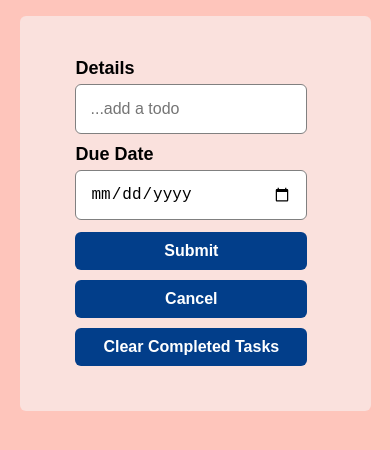
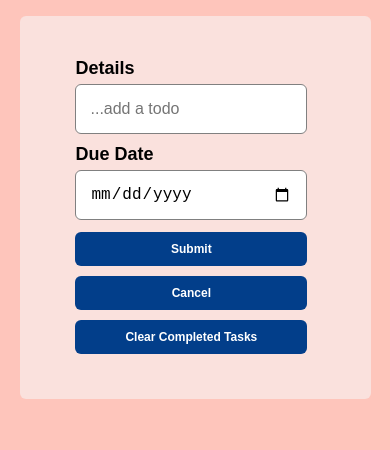
Before and after one commit to patrick-replogle/typescript-todo, a React (Create React App) app: page / in a window 390 px wide. Shown: the top 450 px of the page. Built offline with nearby package versions, Linux system fonts and the light colour scheme.

Commit message:
more style tweaks

```diff
--- a/src/components/form/Form.tsx
+++ b/src/components/form/Form.tsx
@@ -106,6 +106,7 @@ const Form = ({
               value={formState.date}
               onChange={handleChange}
               min={today}
+              className="date"
             />
           </label>
         </div>
--- a/src/components/form/form.styles.scss
+++ b/src/components/form/form.styles.scss
@@ -42,7 +42,7 @@ form {
         width: 100%;
         height: 50px;
         font-size: 1.6rem;
-        min-width: 100%;
+        max-width: 100%;
       }
     }
   }
@@ -71,6 +71,11 @@ form {
         font-size: 1.6rem;
       }
 
+      @media (max-width: 400px) {
+        max-width: 95%;
+        font-size: 1.2rem;
+      }
+
       &:hover {
         opacity: 0.8;
       }
```
